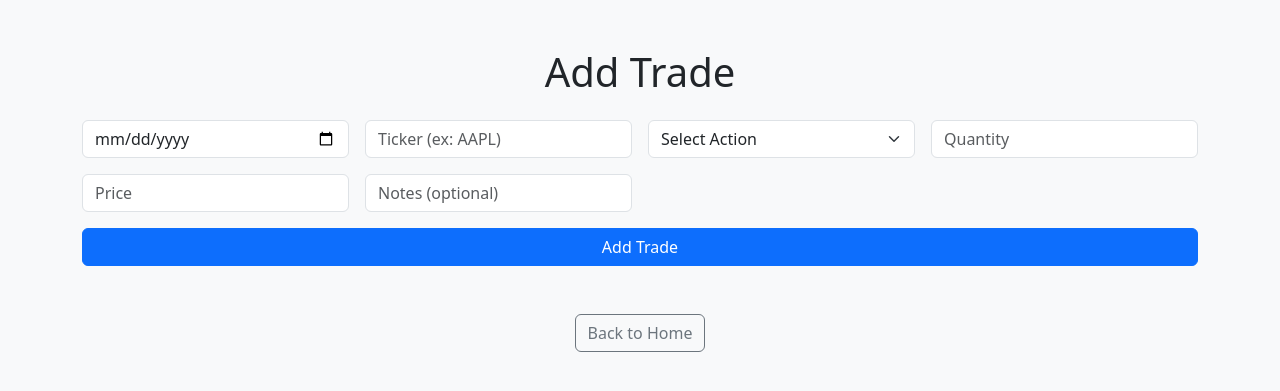
After one commit to vdgalapin/StockJournalTracker, a Flask app: page /add_trade in a window 1280 px wide. The commit adds this page. Shown: the top 391 px of the page. Run offline with Flask 3, Linux system fonts and the light colour scheme.

Commit message:
Add an option to add a trade with proper validation

```diff
--- a/app.py
+++ b/app.py
@@ -1,4 +1,4 @@
-from flask import Flask, request, g, render_template, make_response
+from flask import Flask, redirect, request, g, render_template, make_response
 from datetime import date, datetime
 from logic.gain_loss import calculate_gain, fetch_trades
 from logic.wash_sale import detect_wash_sale
@@ -43,15 +43,49 @@ def get_stocks():
     stocks = cursor.fetchall()
     return {'stocks': [dict(stock) for stock in stocks]}
 
-@app.route('/stocks', methods=['POST'])
+@app.route('/add_trade', methods=['GET', 'POST'])
 def add_stock():
     """Add a new stock entry to the database."""
-    db = get_db()
-    data = request.json
-    db.execute('INSERT INTO stocks (date, ticker, action, quantity, price, notes) VALUES (?, ?, ?, ?, ?, ?)',
-               (data['date'], data['ticker'], data['action'], data['quantity'], data['price'], data.get('notes', '')))
-    db.commit()
-    return {'status': 'success'}, 201
+    if request.method == 'POST':
+        date = request.form.get('date')
+        if not validate_date(date):
+            return render_template('add_trade.html', error="Invalid date format. Use YYYY-MM-DD.")
+        ticker = request.form.get('ticker').upper()
+        if not validate_stock_symbol(ticker):
+            return render_template('add_trade.html', error="Invalid stock symbol.")
+        action = request.form.get('action').upper()
+        if action not in ['BUY', 'SELL']:
+            return render_template('add_trade.html', error="Action must be either BUY or SELL.")
+        quantity = request.form.get('quantity')
+        if not quantity.isdigit() or int(quantity) <= 0:
+            return render_template('add_trade.html', error="Quantity must be a positive integer.")
+        price = request.form.get('price')
+        if not validate_price(price):
+            return render_template('add_trade.html', error="Price must be a positive number.")
+        notes = request.form.get('notes', '')
+
+        conn = sqlite3.connect(DATABASE)
+        c = conn.cursor()
+
+        if action == 'SELL':
+            c.execute('SELECT sum(quantity) FROM stocks WHERE ticker = ? and action ="BUY"', (ticker,))
+            total_bought = c.fetchone()[0] or 0
+
+            c.execute('SELECT sum(quantity) FROM stocks WHERE ticker = ? and action ="SELL"', (ticker,))
+            total_sold = c.fetchone()[0] or 0
+
+            if int(total_sold) + int(quantity) >= int(total_bought):
+                conn.close()
+                return render_template('add_trade.html', error="Cannot sell more than you have bought.")
+
+        c.execute('INSERT INTO stocks (date, ticker, action, quantity, price, notes) VALUES (?, ?, ?, ?, ?, ?)',
+                  (date, ticker, action, quantity, price, notes))
+        conn.commit()
+        conn.close()
+        return redirect('/add_trade')
+
+    return render_template('add_trade.html')
+
 
 @app.route('/stocks/<int:stock_id>', methods=['DELETE'])
 def delete_stock(stock_id):
@@ -82,8 +116,11 @@ def validate_stock_symbol(symbol):
 """Make sure the date is valid."""
 def validate_date(date_str):
     try:
-        datetime.strptime(date_str, '%Y-%m-%d')
-        return date <= datetime.today()
+        # Convert to datetime object
+        trade_date = datetime.strptime(date_str, "%Y-%m-%d")
+
+        # Now it's safe to compare
+        return trade_date <= datetime.today()
     except ValueError:
         return False
 
@@ -108,6 +145,7 @@ def report():
     wash_sales = detect_wash_sale(trades)
     return render_template('report.html', gains=gains, wash_sales=wash_sales)
 
+# Export the report as a CSV file
 @app.route('/export')
 def export_report():
     ticker = request.args.get('ticker')
--- /dev/null
+++ b/templates/add_trade.html
@@ -0,0 +1,49 @@
+<!DOCTYPE html>
+<html lang="en">
+    <head>
+        <meta charset="UTF-8">
+        <meta name="viewport" content="width=device-width, initial-scale=1.0">
+        <title>Add Trade</title>
+        <link href="https://cdn.jsdelivr.net/npm/bootstrap@5.3.0/dist/css/bootstrap.min.css" rel="stylesheet">
+    </head>
+    <body class="bg-light">
+        <form method="POST" action="/add_trade" class="container mt-5">
+            <h1 class="text-center mb-4">Add Trade</h1>
+            {% if error %}
+                <div class="alert alert-danger" role="alert">
+                    {{ error }}
+                </div>
+            {% endif %}
+            <div class="row g-3 mb-4">
+                <div class="col-md-3">
+                    <input type="date" name="date" class="form-control" required placeholder="Date"/>
+                </div>
+                <div class="col-md-3">
+                    <input type="text" name="ticker" class="form-control" required placeholder="Ticker (ex: AAPL)"/>
+                </div>
+                <div class="col-md-3">
+                    <select name="action" class="form-select" required>
+                        <option value="" disabled selected>Select Action</option>
+                        <option value="buy">Buy</option>
+                        <option value="sell">Sell</option>
+                    </select>
+                </div>
+                <div class="col-md-3">
+                    <input type="number" name="quantity" class="form-control" required placeholder="Quantity"/>
+                </div>
+                <div class="col-md-3">
+                    <input type="number" step="0.01" min="0" name="price" class="form-control" required placeholder="Price"/>
+                </div>
+                <div class="col-md-3">
+                    <input type="text" name="notes" class="form-control" placeholder="Notes (optional)"/>
+                </div>
+                <div class="col-md-12">
+                    <button type="submit" class="btn btn-primary w-100">Add Trade</button>
+                </div>
+            </div>
+        </form>
+        <div class="text-center mt-5">
+            <a href="/" class="btn btn-outline-secondary">Back to Home</a>
+        </div>
+    </body>
+</html>
--- a/templates/index.html
+++ b/templates/index.html
@@ -12,7 +12,7 @@
             <a class="navbar-brand" href="/">Trade Tracker</a>
             <ul class="navbar-nav me-auto mb-2">
                 <li class="nav-item">
-                <a class="nav-link" href="/">Add Trade</a>
+                <a class="nav-link" href="/add_trade">Add Trade</a>
                 </li>
                 <li class="nav-item">
                 <a class="nav-link" href="/report">Report</a>
--- a/templates/report.html
+++ b/templates/report.html
@@ -101,5 +101,7 @@
 		{% endif %}
 		<div class="text-center mt-5">
 			<a href="/" class="btn btn-outline-secondary">Back to Home</a>
+		</div>
+	</div>
 </body>
 </html>
```
Also changed, not shown: database.db.
